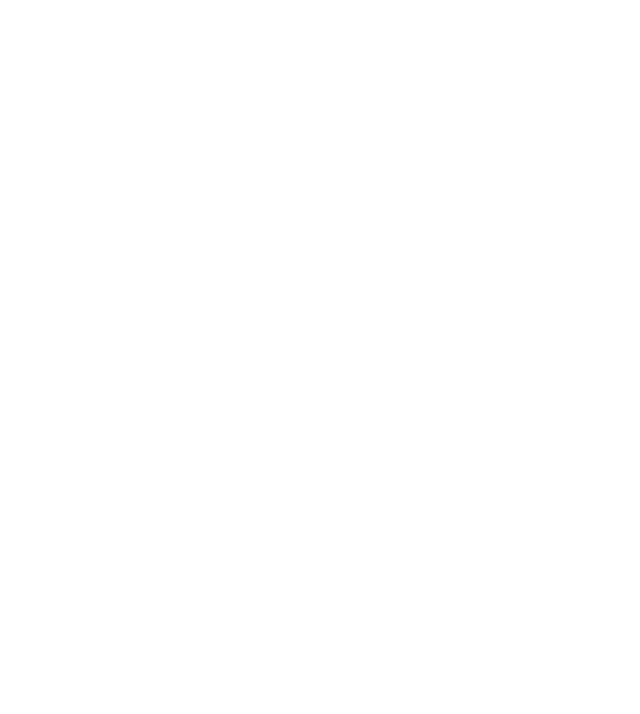
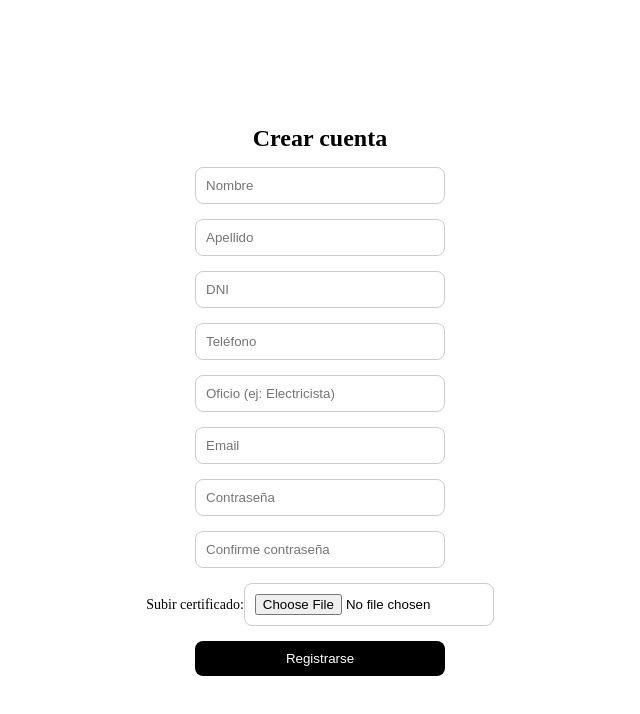
Before and after one commit to Iair1/laburAR, a React app in the folder frontend/: page /registro in a window 1280 px wide. Before the commit this address had no page. Shown: the top 714 px of the page, without its empty margins (320-960 px from the left). Built offline with nearby package versions, Linux system fonts and the light colour scheme; the HTML template or start-up script is replaced by a standard one.

Commit message:
registro

```diff
--- a/frontend/src/main.jsx
+++ b/frontend/src/main.jsx
@@ -2,7 +2,7 @@
 import ReactDOM from 'react-dom/client'
 import App from './App.jsx'
 import Login from './pages/Login.jsx'
-import Register from './pages/Register.jsx'
+import Registro from './pages/Registro.jsx'
 import './index.css'
 
 import { BrowserRouter, Routes, Route } from "react-router-dom"
@@ -13,7 +13,7 @@
       <Routes>
         <Route path="/" element={<App />} />
         <Route path="/login" element={<Login />} />
-        <Route path="/register" element={<Register />} />
+        <Route path="/registro" element={<Registro />} />
       </Routes>
     </BrowserRouter>
   </React.StrictMode>,
--- a/frontend/src/pages/Login.jsx
+++ b/frontend/src/pages/Login.jsx
@@ -14,7 +14,7 @@
 
       <p>
         ¿No tienes una cuenta?{" "}
-        <span onClick={() => navigate("/register")}>
+        <span onClick={() => navigate("/registro")}>
           Regístrate
         </span>
       </p>
--- a/frontend/src/pages/Register.jsx
+++ /dev/null
@@ -1,25 +0,0 @@
-function Register() {
-    return (
-      <div className="auth-container">
-        <h2>Crear cuenta</h2>
-
-        <input type="text" placeholder="Nombre" />
-        <input type="text" placeholder="Apellido" />
-        <input type="text" placeholder="DNI" />
-        <input type="text" placeholder="Teléfono" />
-        <input type="text" placeholder="Oficio (ej: Electricista)" />
-        <input type="email" placeholder="Email" />
-        <input type="password" placeholder="Contraseña" />
-        <input type="password2" placeholder="Confirme contraseña" />
-
-        <label className="file-label">
-          Subir certificado:
-          <input type="file" />
-        </label>
-
-        <button className="main-btn">Registrarse</button>
-      </div>
-    )
-  }
-
-  export default Register
--- /dev/null
+++ b/frontend/src/pages/Registro.jsx
@@ -0,0 +1,25 @@
+function Registro() {
+  return (
+    <div className="auth-container">
+      <h2>Crear cuenta</h2>
+
+      <input type="text" placeholder="Nombre" />
+      <input type="text" placeholder="Apellido" />
+      <input type="text" placeholder="DNI" />
+      <input type="text" placeholder="Teléfono" />
+      <input type="text" placeholder="Oficio (ej: Electricista)" />
+      <input type="email" placeholder="Email" />
+      <input type="password" placeholder="Contraseña" />
+      <input type="password" placeholder="Confirme contraseña" />
+
+      <label className="file-label">
+        Subir certificado:
+        <input type="file" />
+      </label>
+
+      <button className="main-btn">Registrarse</button>
+    </div>
+  )
+}
+
+export default Registro
```
